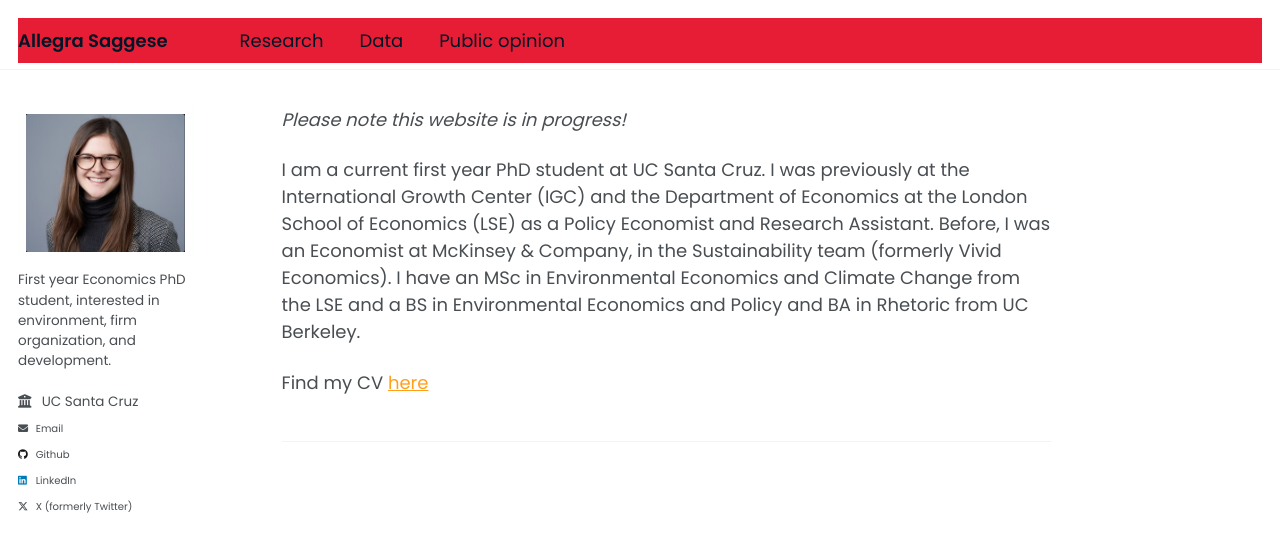
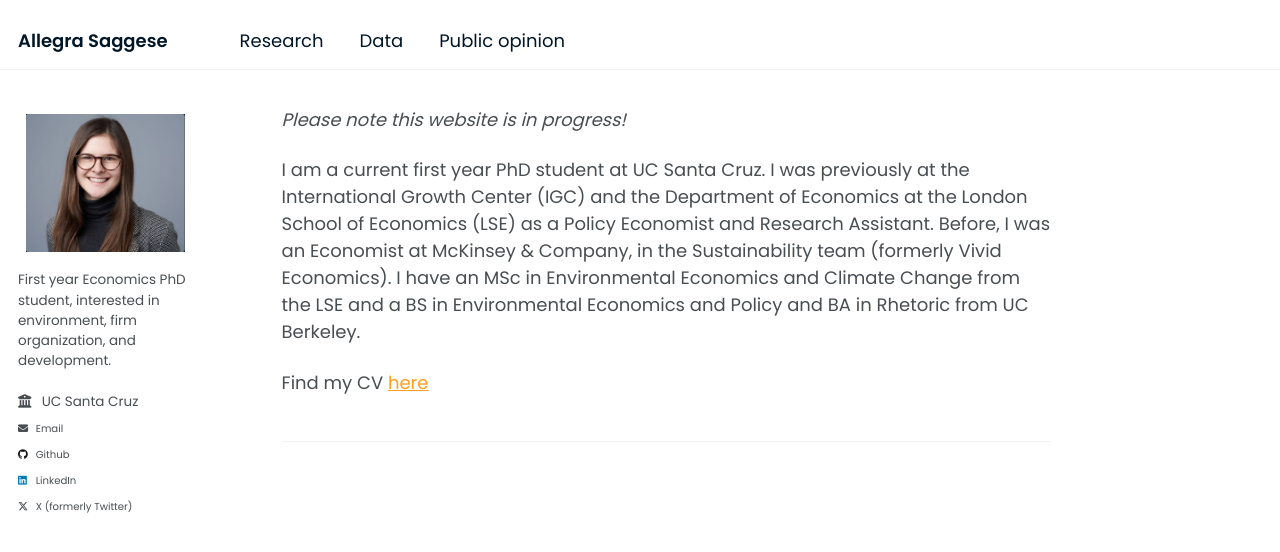
Before and after one commit to allegra-saggese-econ/allegra-saggese-econ.github.io, a Jekyll site: the page built from _pages/index.md, in a window 1280 px wide. Shown: the top 552 px of the page. Built offline with Jekyll 4.4.1, drawn with Linux system fonts in a browser that asks for light colours.

Commit message:
another attempt to change the underline

```diff
--- a/_sass/_navigation.scss
+++ b/_sass/_navigation.scss
@@ -175,7 +175,7 @@
 .greedy-nav {
   position: relative;
   min-width: 250px;
-  background: $vibrant-red;
+  background: $background-color;
 
   a {
     display: block;
@@ -185,7 +185,7 @@
     text-decoration: none;
 
     &:hover {
-      color: $masthead-link-color-hover;
+      color: $vibrant-red;
     }
   }
 
@@ -234,7 +234,7 @@
         left: 0;
         bottom: 0;
         height: 4px;
-        background: mix(#fff, $primary-color, 50%);
+        background: mix(#fff, $teal, 50%);
         width: 100%;
         -webkit-transition: $global-transition;
         transition: $global-transition;
```
